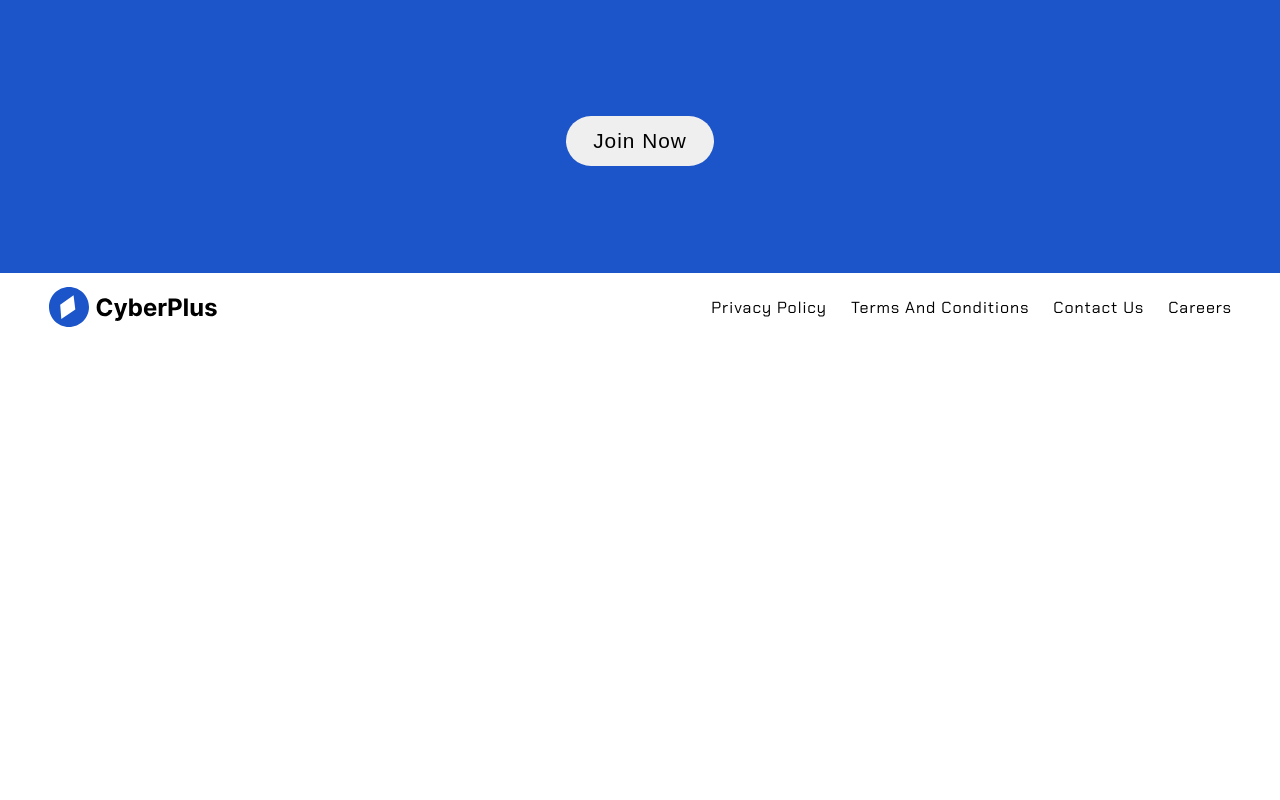
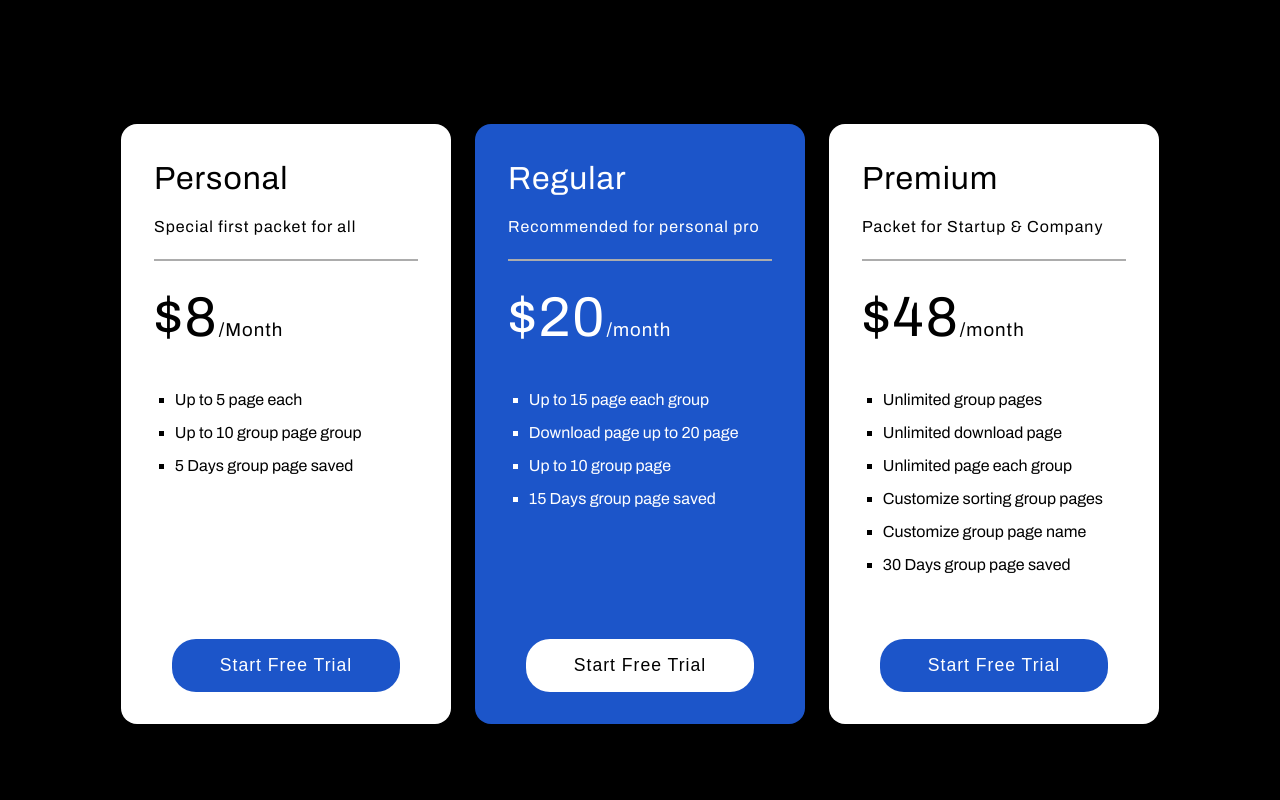
Before and after one commit to shamaemsaqib/CyberPlus-ACM, a React (Create React App) app: page / in a window 1280 px wide. Shown: the part 3160-3960 px from the top of the page. Before the commit the page ends 3502 px from the top, so only its background shows below. Built offline with nearby package versions, Linux system fonts and the light colour scheme.

Commit message:
Added Bonus Section

```diff
--- a/src/App.js
+++ b/src/App.js
@@ -2,6 +2,7 @@ import React from "react";
 import Banner from "./JSX/Banner/Banner";
 import Companies from "./JSX/Companies/Companies";
 import Contact from "./JSX/Contact/Contact";
+import Deals from "./JSX/Deals/Deals";
 import Footer from "./JSX/Footer/Footer";
 import Section2 from "./JSX/Section 2/Section2";
 import SocialLinks from "./JSX/Social Media Links/SocialLinks";
@@ -13,6 +14,7 @@ function App() {
       <Section2 />
       <Companies />
       <SocialLinks />
+      <Deals />
       <Contact />
       <Footer />
     </>
--- /dev/null
+++ b/src/JSX/Deals/Deals.jsx
@@ -0,0 +1,14 @@
+import React from "react";
+import "./deals.css";
+import Plans from "./Plans";
+
+function Deals() {
+  return (
+    <div className="dealsContainer">
+      <h1 className="dealsHeader">Get your best deals</h1>
+      <Plans />
+    </div>
+  );
+}
+
+export default Deals;
--- /dev/null
+++ b/src/JSX/Deals/PersonalPlan.jsx
@@ -0,0 +1,27 @@
+import React from "react";
+import PlanBtn from "./PlanBtn";
+
+function PersonalPlan() {
+  return (
+    <div className="singlePlanContainer">
+      <div className="planDescContainer">
+        <div className="planHeaderContainer">
+          <h1 className="planHeader">personal</h1>
+          <h3 className="planDesc">Special first packet for all</h3>
+        </div>
+        <div className="horizontalLine"></div>
+        <h3 className="planPrice">
+          <span>$8</span>/Month
+        </h3>
+        <ul className="planFeatures">
+          <li className="singleFeature">Up to 5 page each</li>
+          <li className="singleFeature">Up to 10 group page group</li>
+          <li className="singleFeature">5 Days group page saved</li>
+        </ul>
+      </div>
+      <PlanBtn />
+    </div>
+  );
+}
+
+export default PersonalPlan;
--- /dev/null
+++ b/src/JSX/Deals/PlanBtn.jsx
@@ -0,0 +1,7 @@
+import React from "react";
+
+function PlanBtn() {
+  return <button className="planBtn">start free trial</button>;
+}
+
+export default PlanBtn;
--- /dev/null
+++ b/src/JSX/Deals/Plans.jsx
@@ -0,0 +1,16 @@
+import React from "react";
+import PersonalPlan from "./PersonalPlan";
+import PremiumPlan from "./PremiumPlan";
+import RegularPlan from "./RegularPlan";
+
+function Plans() {
+  return (
+    <div className="plansContainer">
+      <PersonalPlan />
+      <RegularPlan />
+      <PremiumPlan />
+    </div>
+  );
+}
+
+export default Plans;
--- /dev/null
+++ b/src/JSX/Deals/PremiumPlan.jsx
@@ -0,0 +1,30 @@
+import React from "react";
+import PlanBtn from "./PlanBtn";
+
+function PremiumPlan() {
+  return (
+    <div className="singlePlanContainer">
+      <div className="planDescContainer">
+        <div className="planHeaderContainer">
+          <h1 className="planHeader">premium</h1>
+          <h3 className="planDesc">Packet for Startup & Company</h3>
+        </div>
+        <div className="horizontalLine"></div>
+        <h3 className="planPrice">
+          <span>$48</span>/month
+        </h3>
+        <ul className="planFeatures">
+          <li className="singleFeature">Unlimited group pages</li>
+          <li className="singleFeature">Unlimited download page</li>
+          <li className="singleFeature">Unlimited page each group</li>
+          <li className="singleFeature">Customize sorting group pages</li>
+          <li className="singleFeature">Customize group page name</li>
+          <li className="singleFeature">30 Days group page saved</li>
+        </ul>
+      </div>
+      <PlanBtn />
+    </div>
+  );
+}
+
+export default PremiumPlan;
--- /dev/null
+++ b/src/JSX/Deals/RegularPlan.jsx
@@ -0,0 +1,28 @@
+import React from "react";
+import PlanBtn from "./PlanBtn";
+
+function RegularPlan() {
+  return (
+    <div className="singlePlanContainer">
+      <div className="planDescContainer">
+        <div className="planHeaderContainer">
+          <h1 className="planHeader">regular</h1>
+          <h3 className="planDesc">Recommended for personal pro</h3>
+        </div>
+        <div className="horizontalLine"></div>
+        <h3 className="planPrice">
+          <span>$20</span>/month
+        </h3>
+        <ul className="planFeatures">
+          <li className="singleFeature">Up to 15 page each group</li>
+          <li className="singleFeature">Download page up to 20 page</li>
+          <li className="singleFeature">Up to 10 group page</li>
+          <li className="singleFeature">15 Days group page saved</li>
+        </ul>
+      </div>
+      <PlanBtn />
+    </div>
+  );
+}
+
+export default RegularPlan;
--- /dev/null
+++ b/src/JSX/Deals/deals.css
@@ -0,0 +1,115 @@
+.dealsContainer {
+  font-family: "Archivo", sans-serif;
+  width: 100%;
+  min-height: 140vh;
+  background-color: #000;
+  color: #fff;
+  display: flex;
+  flex-direction: column;
+  place-items: center;
+  justify-content: space-evenly;
+  padding: 2rem 0;
+  padding-bottom: 4rem;
+}
+
+.dealsHeader {
+  font-size: 2.5rem;
+  font-weight: lighter;
+  letter-spacing: 3px;
+}
+
+.plansContainer {
+  display: flex;
+  gap: 1.5rem;
+  height: 600px;
+  box-sizing: border-box;
+}
+
+.singlePlanContainer {
+  border-radius: 1rem;
+  background-color: #1c55c9;
+  width: 330px;
+  display: flex;
+  flex-direction: column;
+  height: 100%;
+  justify-content: space-between;
+  align-items: center;
+  padding: 1rem 0;
+  padding-bottom: 2rem;
+  box-sizing: border-box;
+}
+
+.singlePlanContainer:first-child,
+.singlePlanContainer:last-child {
+  color: #000;
+  background-color: #fff;
+}
+
+.planDescContainer {
+  display: flex;
+  flex-direction: column;
+  justify-content: left;
+  width: 80%;
+  margin: 0 auto;
+  gap: 0.5rem;
+}
+
+.planHeaderContainer {
+}
+
+.planHeader {
+  text-transform: capitalize;
+  font-size: 2rem;
+  letter-spacing: 1px;
+}
+
+.planDesc {
+  font-size: 1rem;
+  font-weight: lighter;
+  letter-spacing: 1px;
+}
+
+.horizontalLine {
+  background-color: rgb(172, 172, 172);
+  width: 100%;
+  height: 2px;
+}
+
+.planPrice {
+  font-weight: lighter;
+  letter-spacing: 1px;
+}
+
+.planPrice span {
+  font-size: 3.5rem;
+  font-weight: bold;
+  letter-spacing: 2px;
+}
+
+.planFeatures {
+  display: flex;
+  flex-direction: column;
+  gap: 1rem;
+  padding: 0 1.3rem;
+}
+
+.singleFeature {
+  list-style-type: square;
+}
+
+.planBtn {
+  text-transform: capitalize;
+  font-size: 1.1rem;
+  color: #000;
+  background-color: #fff;
+  border: none;
+  padding: 1rem 3rem;
+  letter-spacing: 1px;
+  border-radius: 1.5rem;
+}
+
+.singlePlanContainer:first-child .planBtn,
+.singlePlanContainer:last-child .planBtn {
+  color: #fff;
+  background-color: #1c55c9;
+}
```
